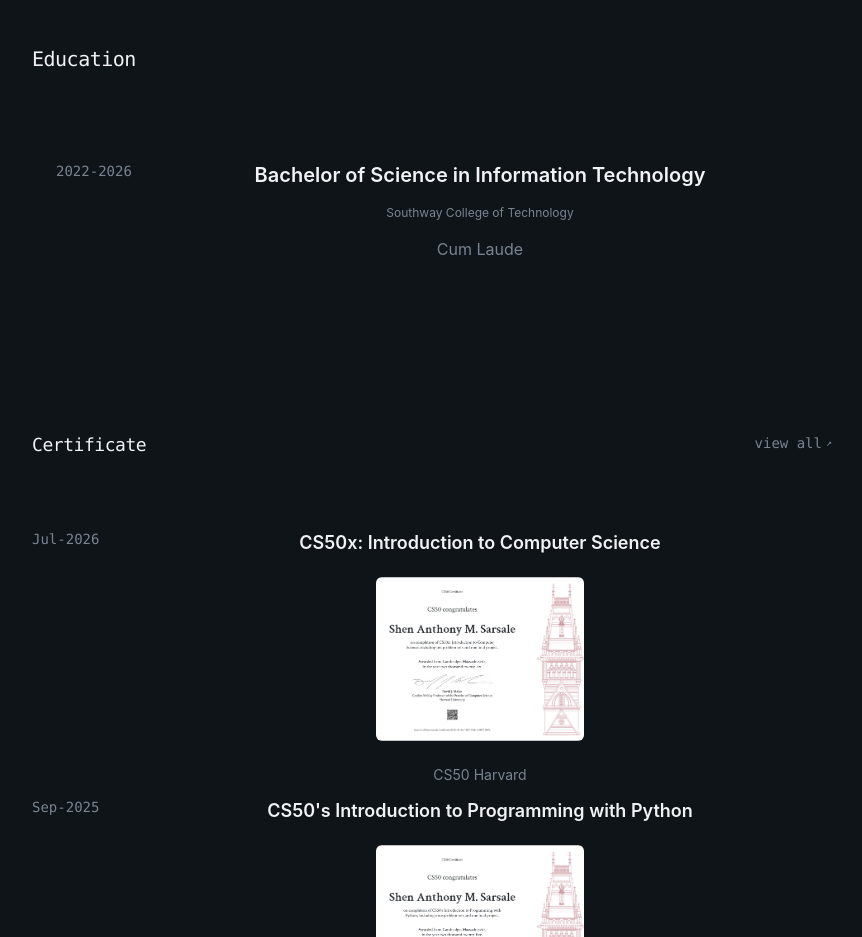
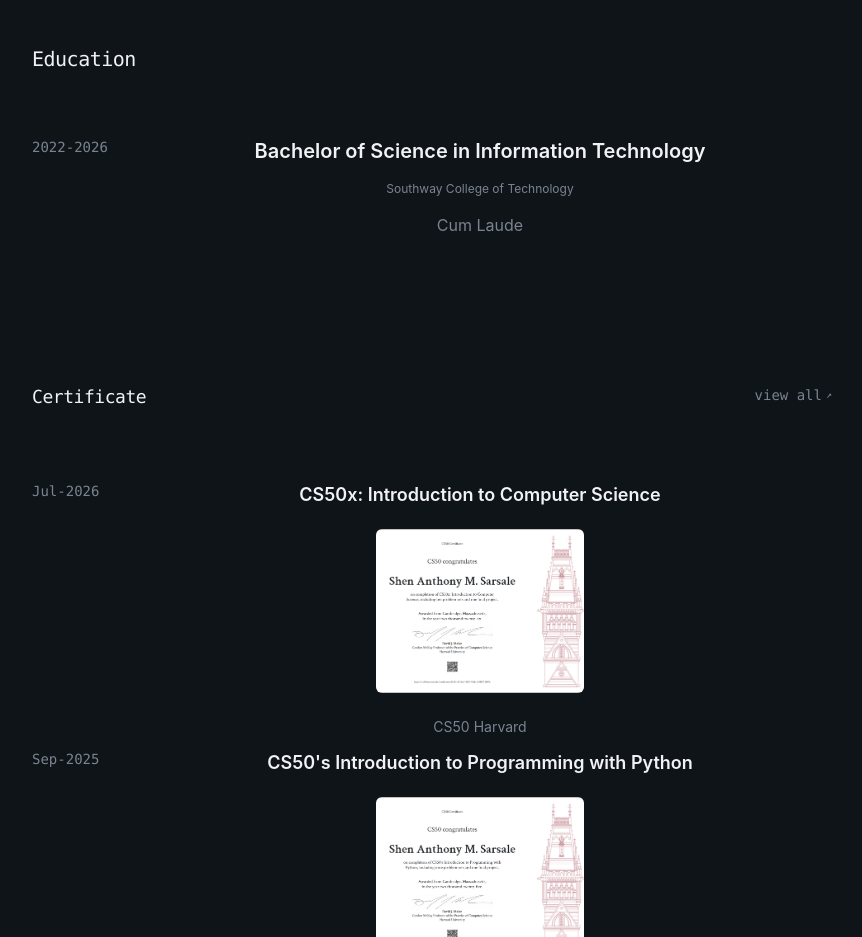
Before and after one commit to Ein-shen/My-porfolio, a React (Vite) app: page / in a window 1280 px wide. Shown: the part 2540-3477 px from the top of the page, without its empty margins (208-1070 px from the left). Built offline with nearby package versions, Linux system fonts and the light colour scheme; the HTML template or start-up script is replaced by a standard one.

Commit message:
remove the padding

```diff
--- a/src/sections/Education.jsx
+++ b/src/sections/Education.jsx
@@ -24,7 +24,7 @@ export const Education = () => {
                     <div className="relative  ">
                         {Educ.map((edu, idx) => (
                             <div key={idx} className="pb-10 ">
-                                <div className="flex flex-col items-center space-y-4    rounded-2xl p-6 transition-all duration-500 sm:flex-row sm:items-start ">
+                                <div className="flex flex-col items-center space-y-4    rounded-2xl  transition-all duration-500 sm:flex-row sm:items-start ">
                                     <span className="theme-muted shrink-0 text-muted-foreground font-mono text-xs font-medium sm:w-24 sm:text-sm ">
                                         {edu.period}
                                     </span>
```
